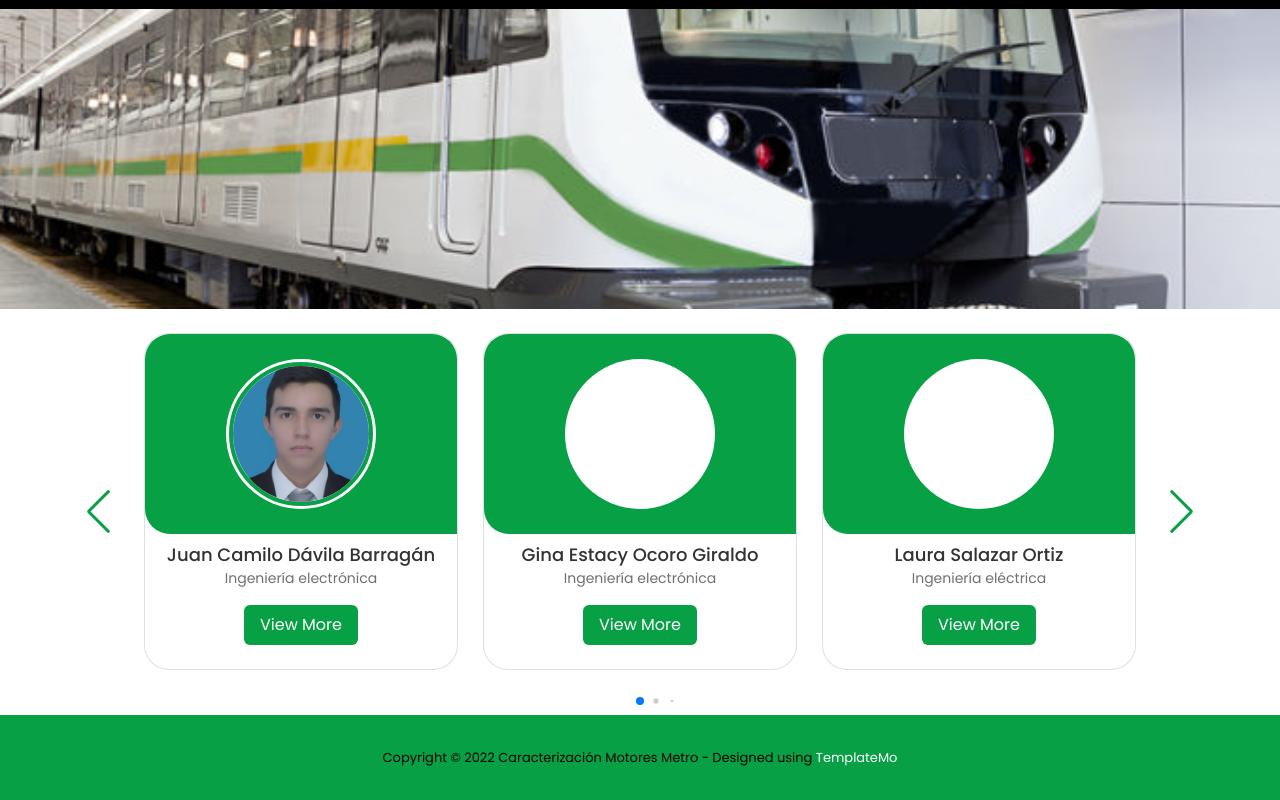
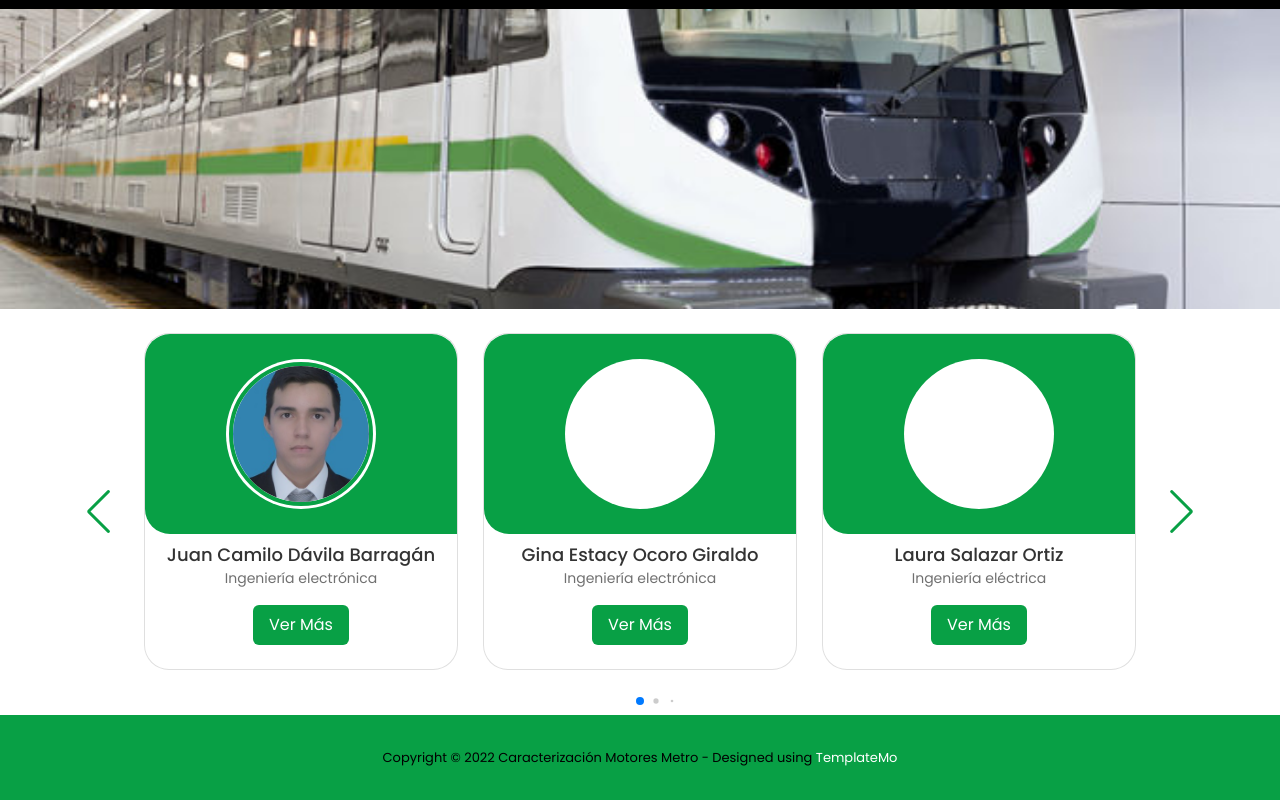
Before and after one commit to HugoHernandez06/CaracterizacionMotores, a plain HTML site: page index.html in a window 1280 px wide. Shown: the part 7860-8660 px from the top of the page. Drawn offline with Linux system fonts and the light colour scheme.

Commit message:
Update index.html

```diff
--- a/index.html
+++ b/index.html
@@ -466,7 +466,7 @@ https://templatemo.com/tm-548-training-studio
                             <h2 class="name">Juan Camilo Dávila Barragán</h2>
                             <p class="description">Ingeniería electrónica</p>
 
-                            <button class="button">View More</button>
+                            <button class="button">Ver Más</button>
                         </div>
                     </div>
                     <div class="card swiper-slide">
@@ -482,7 +482,7 @@ https://templatemo.com/tm-548-training-studio
                             <h2 class="name">Gina Estacy Ocoro Giraldo</h2>
                             <p class="description">Ingeniería electrónica</p>
 
-                            <button class="button">View More</button>
+                            <button class="button">Ver Más</button>
                         </div>
                     </div>
                     <div class="card swiper-slide">
@@ -498,7 +498,7 @@ https://templatemo.com/tm-548-training-studio
                             <h2 class="name">Laura Salazar Ortiz</h2>
                             <p class="description">Ingeniería eléctrica</p>
 
-                            <button class="button">View More</button>
+                            <button class="button">Ver Más</button>
                         </div>
                     </div>
                     <div class="card swiper-slide">
@@ -514,7 +514,7 @@ https://templatemo.com/tm-548-training-studio
                             <h2 class="name">José Manuel Ortiz Orozco</h2>
                             <p class="description">Ingeniería diseño entretenimiento digital</p>
 
-                            <button class="button">View More</button>
+                            <button class="button">Ver Más</button>
                         </div>
                     </div>
                     <div class="card swiper-slide">
@@ -530,7 +530,7 @@ https://templatemo.com/tm-548-training-studio
                             <h2 class="name">Valentina Londoño Saldarriaga</h2>
                             <p class="description">Ingeniería diseño entretenimiento digital</p>
 
-                            <button class="button">View More</button>
+                            <button class="button">Ver Más</button>
                         </div>
                     </div>
                     <div class="card swiper-slide">
@@ -546,7 +546,7 @@ https://templatemo.com/tm-548-training-studio
                             <h2 class="name">Hugo Alejandro Hernández Cárdenas</h2>
                             <p class="description">Ingeniería de sistemas e informática</p>
 
-                            <button class="button">View More</button>
+                            <button class="button">Ver Más</button>
                         </div>
                     </div>
                     <div class="card swiper-slide">
@@ -562,7 +562,7 @@ https://templatemo.com/tm-548-training-studio
                             <h2 class="name">Juan David Gongora Diaz</h2>
                             <p class="description">Ingeniería diseño entretenimiento digital</p>
 
-                            <button class="button">View More</button>
+                            <button class="button">Ver Más</button>
                         </div>
                     </div>
                     <div class="card swiper-slide">
@@ -578,7 +578,7 @@ https://templatemo.com/tm-548-training-studio
                             <h2 class="name">Juan Esteban Hidron Gomez</h2>
                             <p class="description">Ingeniería diseño entretenimiento digital</p>
 
-                            <button class="button">View More</button>
+                            <button class="button">Ver Más</button>
                         </div>
                     </div>
                 </div>
```
